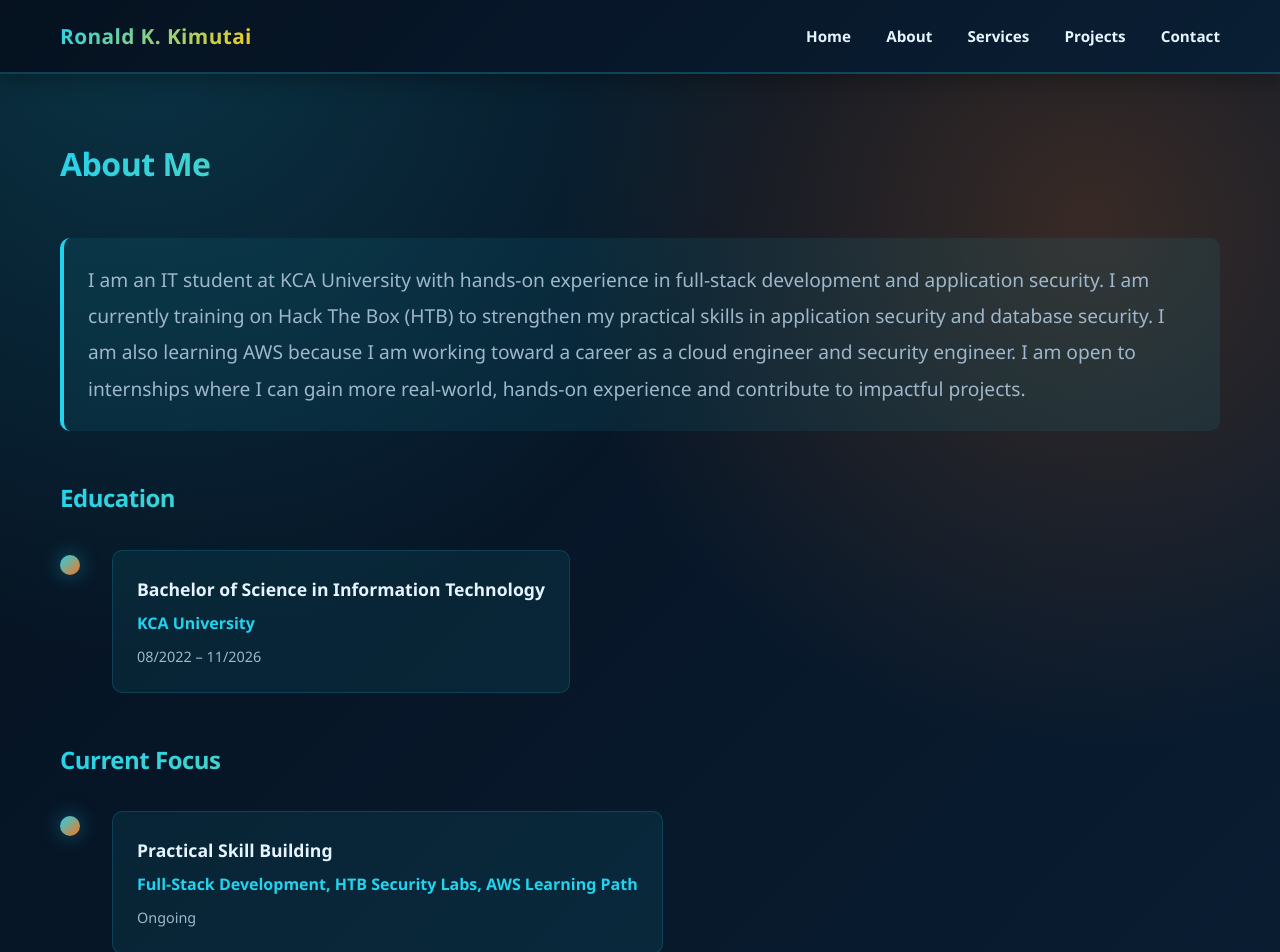
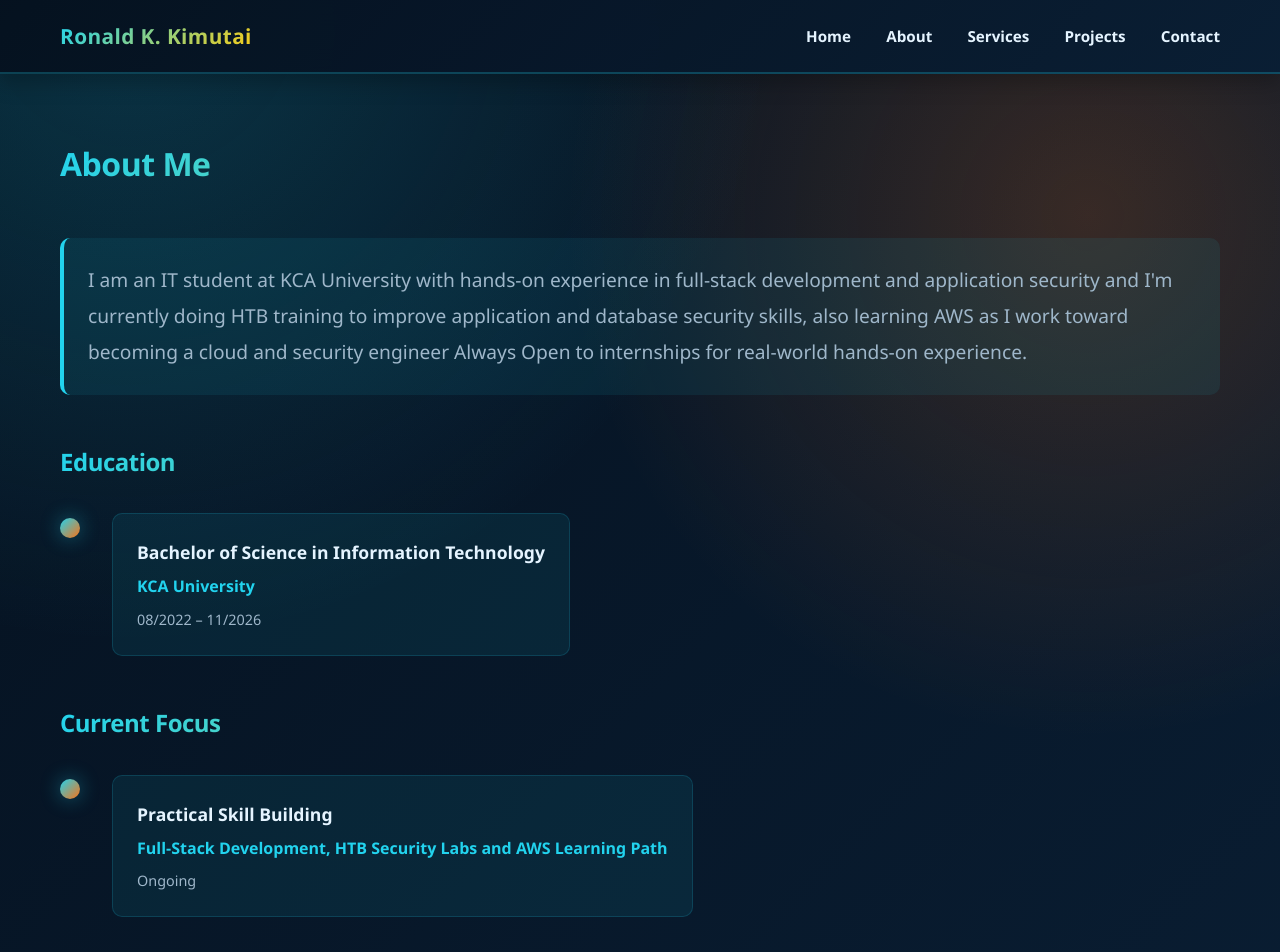
Before and after one commit to Ronaldkim807/myportfolio, a React (Vite) app: page /about in a window 1280 px wide. Shown: the top 952 px of the page. Built offline with nearby package versions, Linux system fonts and the light colour scheme.

Commit message:
updated portfolio

```diff
--- a/src/pages/About.tsx
+++ b/src/pages/About.tsx
@@ -6,7 +6,10 @@ export default function About() {
       <h2>About Me</h2>
       <div className="section">
         <p className="lead-text">
-          I am an IT student at KCA University with hands-on experience in full-stack development and application security. I am currently training on Hack The Box (HTB) to strengthen my practical skills in application security and database security. I am also learning AWS because I am working toward a career as a cloud engineer and security engineer. I am open to internships where I can gain more real-world, hands-on experience and contribute to impactful projects.
+          I am an IT student at KCA University with hands-on experience in full-stack development and application security and
+            I'm  currently doing HTB training to improve application and database security skills, also
+            learning AWS as I work toward becoming a cloud and security engineer Always Open to internships for
+            real-world hands-on experience.
         </p>
       </div>
 
@@ -28,7 +31,7 @@ export default function About() {
           <div className="timeline-dot"></div>
           <div className="timeline-content">
             <p className="timeline-title">Practical Skill Building</p>
-            <p className="timeline-subtitle">Full-Stack Development, HTB Security Labs, AWS Learning Path</p>
+            <p className="timeline-subtitle">Full-Stack Development, HTB Security Labs and AWS Learning Path</p>
             <p className="timeline-date">Ongoing</p>
           </div>
         </div>
--- a/src/pages/Home.tsx
+++ b/src/pages/Home.tsx
@@ -8,9 +8,9 @@ export default function Home() {
           <h1 className="hero-title">Ronald Kiptulwo Kimutai</h1>
           <p className="hero-subtitle">IT Student | Full-Stack &amp; Security Learner</p>
           <p className="hero-summary">
-            I am an IT student with hands-on experience in full-stack development and application security.
-            I am currently doing HTB training to improve application and database security skills, while
-            learning AWS as I work toward becoming a cloud and security engineer. Open to internships for
+            I am an IT student at KCA University with hands-on experience in full-stack development and application security and
+            I'm  currently doing HTB training to improve application and database security skills, also
+            learning AWS as I work toward becoming a cloud and security engineer Always Open to internships for
             real-world hands-on experience.
           </p>
           <div className="hero-actions">
--- a/src/pages/Projects.tsx
+++ b/src/pages/Projects.tsx
@@ -13,8 +13,8 @@ export default function Projects() {
           <p className="project-desc">
             NairobiL&amp;B is a comprehensive event management platform for discovering, booking, and managing
             events in Nairobi and beyond. It supports secure user authentication, real-time ticket availability,
-            M-Pesa STK Push payments, and role-based dashboards for users, organizers, and admins. The backend
-            is built with Node.js, Express, Prisma, and PostgreSQL, with an OpenAI-powered chatbot for support.
+            M-Pesa STK Push payments and role-based dashboards for users, organizers and admins. The backend
+            is built with Node.js, Express, Prisma and PostgreSQL, with an OpenAI-powered chatbot for support.
             The frontend uses React and Tailwind CSS to deliver a responsive and user-friendly experience.
           </p>
           <div className="tech-tags">
@@ -62,7 +62,7 @@ export default function Projects() {
             <span className="status">Completed</span>
           </div>
           <p className="project-desc">
-            Modern, responsive React portfolio built with TypeScript, React Router, and custom CSS.
+            Modern, responsive React portfolio built with TypeScript, React Router and custom CSS.
             Deployed on Netlify with CI/CD pipeline for automatic build and deployment on each push.
           </p>
           <div className="tech-tags">
```
